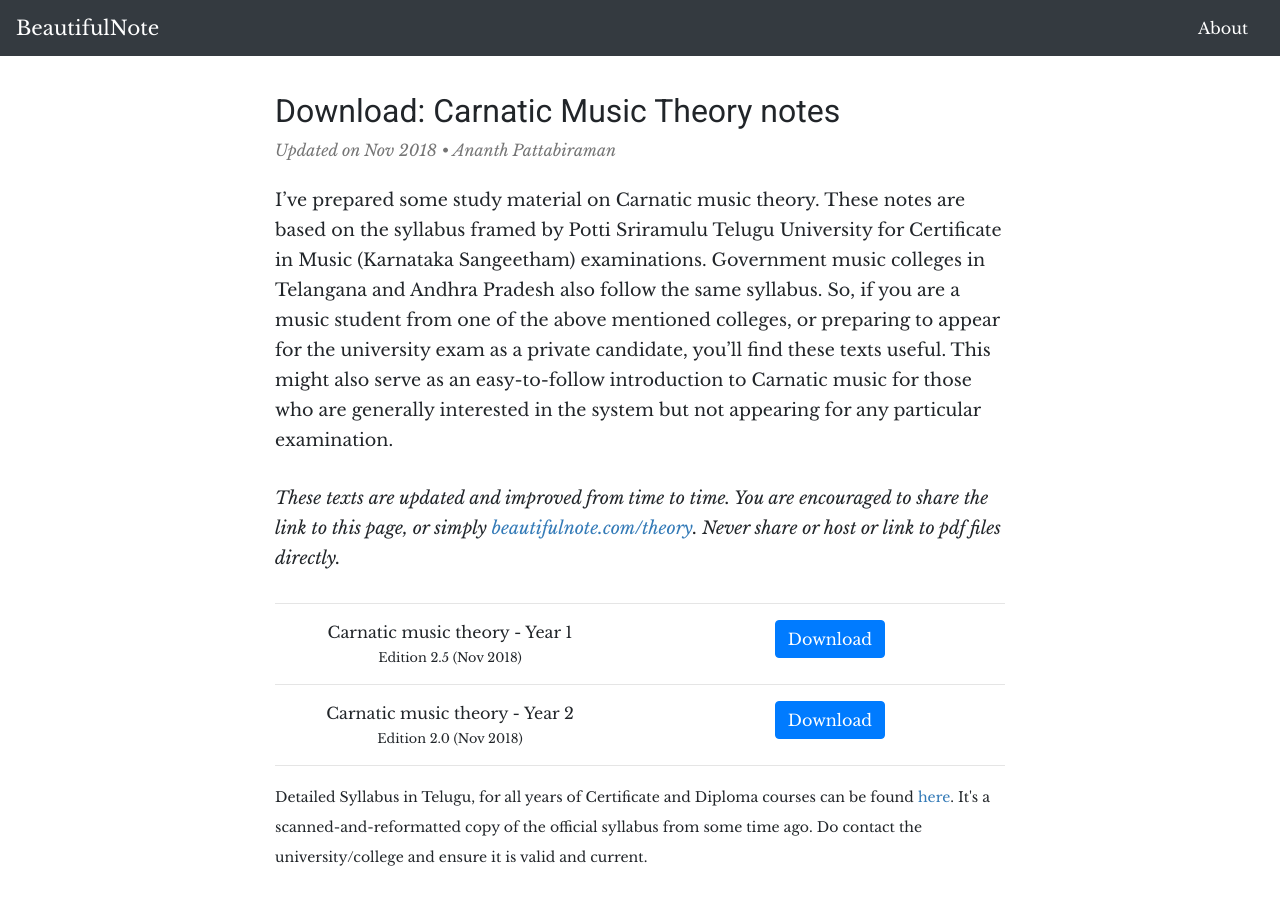
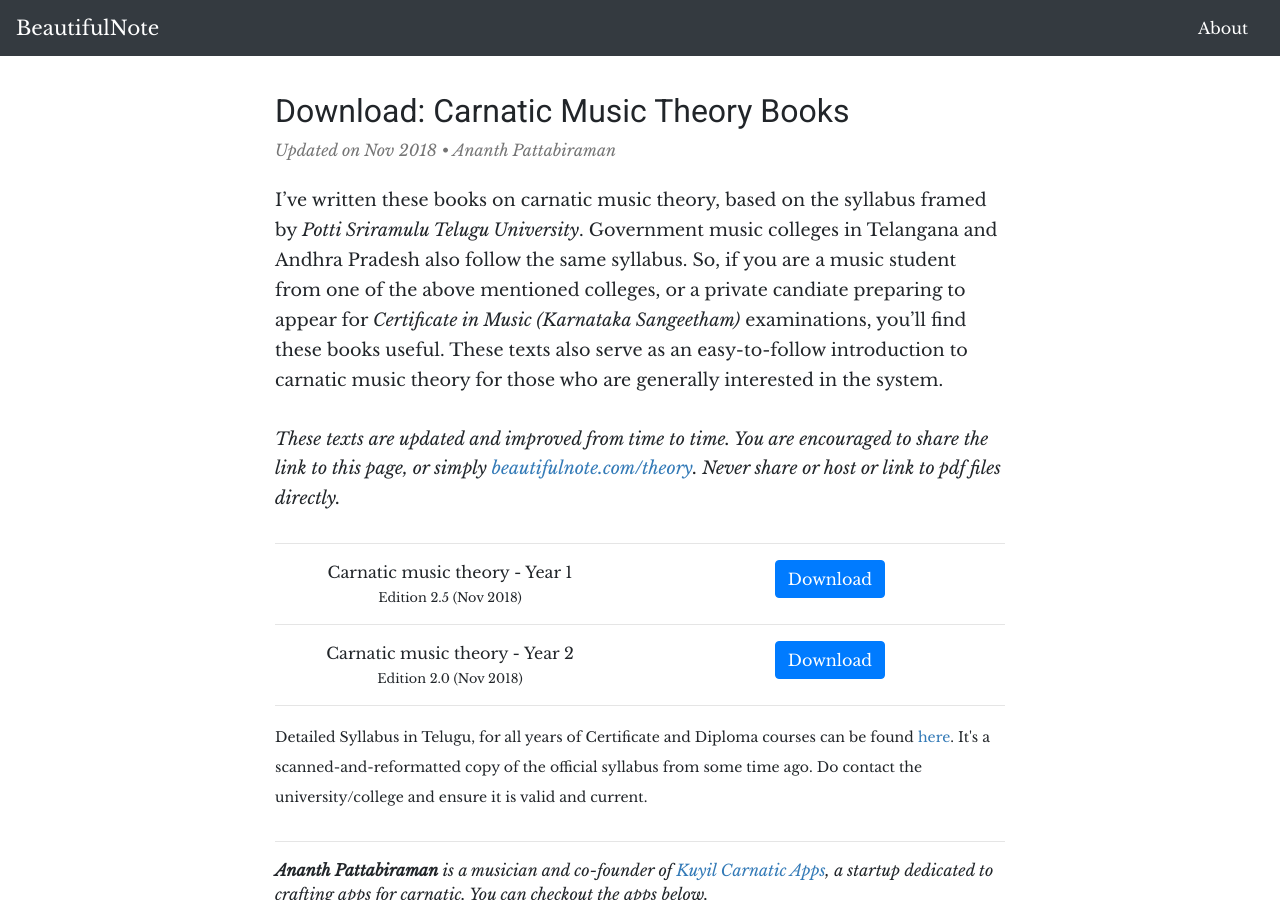
Before and after one commit to ananthp/beautifulnote, a Jekyll site: the page built from blog/_posts/2010-04-07-carnatic-music-theory-download.markdown, in a window 1280 px wide and 900 px high. Built offline with Jekyll 4.4.1, drawn with Linux system fonts in a browser that asks for light colours.

Commit message:
revised text of music theory notes post

```diff
--- a/blog/_posts/2010-04-07-carnatic-music-theory-download.markdown
+++ b/blog/_posts/2010-04-07-carnatic-music-theory-download.markdown
@@ -1,7 +1,7 @@
 ---
 layout: post
-title: "Download: Carnatic Music Theory notes"
-description: "Music Theory notes for Carnatic Music at Government Music colleges, Andhra Pradesh/Telangana. PDFs. Free download"
+title: "Download: Carnatic Music Theory Books"
+description: "Carnatic Music Theory Books. Free PDF downloads."
 image: "{{ '/images/sample-music-theory1.png' | absolute_url }}"
 author: Ananth Pattabiraman
 updated: Nov 2018
@@ -19,7 +19,7 @@
 excerpt_separator: <!--more-->
 ---
 
-I've prepared some study material on Carnatic music theory. These notes are based on the syllabus framed by Potti Sriramulu Telugu University for Certificate in Music (Karnataka Sangeetham) examinations. Government music colleges in Telangana and Andhra Pradesh also follow the same syllabus. So, if you are a music student from one of the above mentioned colleges, or preparing to appear for the university exam as a private candidate, you'll find these texts useful. This might also serve as an easy-to-follow introduction to Carnatic music for those who are generally interested in the system but not appearing for any particular examination.
+I've written these books on carnatic music theory, based on the syllabus framed by *Potti Sriramulu Telugu University*. Government music colleges in Telangana and Andhra Pradesh also follow the same syllabus. So, if you are a music student from one of the above mentioned colleges, or a private candiate preparing to appear for *Certificate in Music (Karnataka Sangeetham)* examinations, you'll find these books useful. These texts also serve as an easy-to-follow introduction to carnatic music theory for those who are generally interested in the system.
 <!--more-->
 
 <em>These texts are updated and improved from time to time. You are encouraged to share the link to this page, or simply <a href="{{ site.url }}/theory">beautifulnote.com/theory</a>. Never share or host or link to pdf files directly.</em>
```
